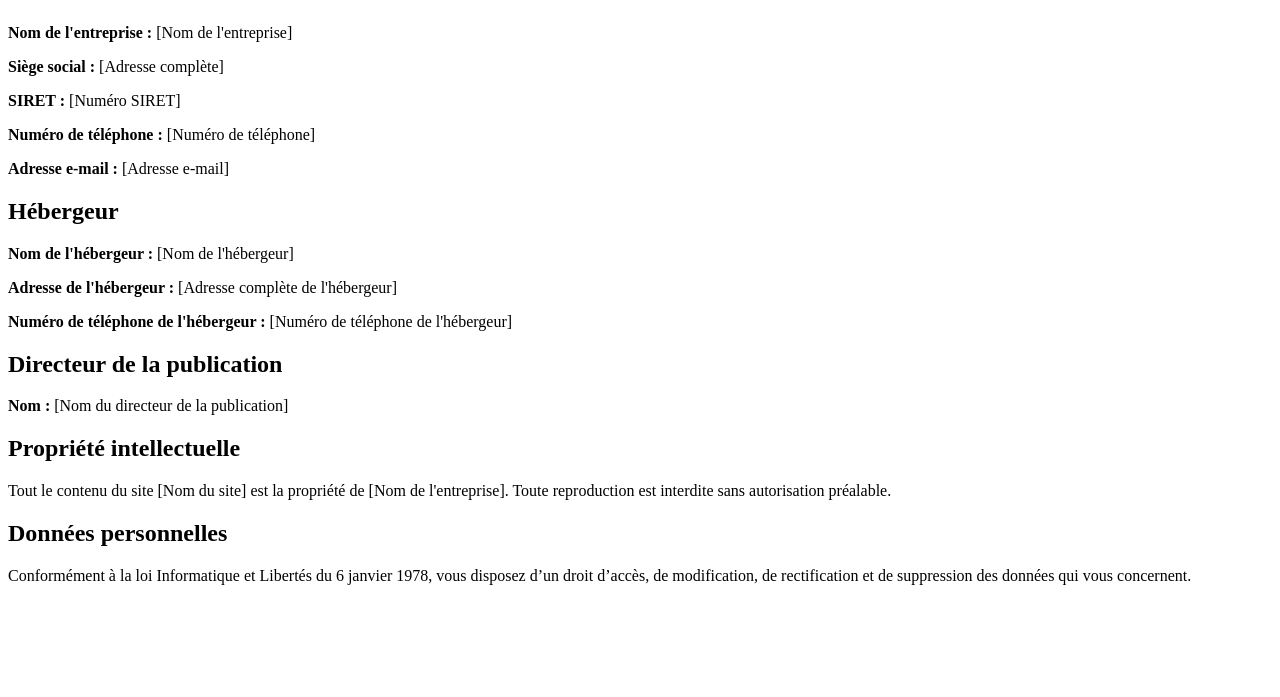
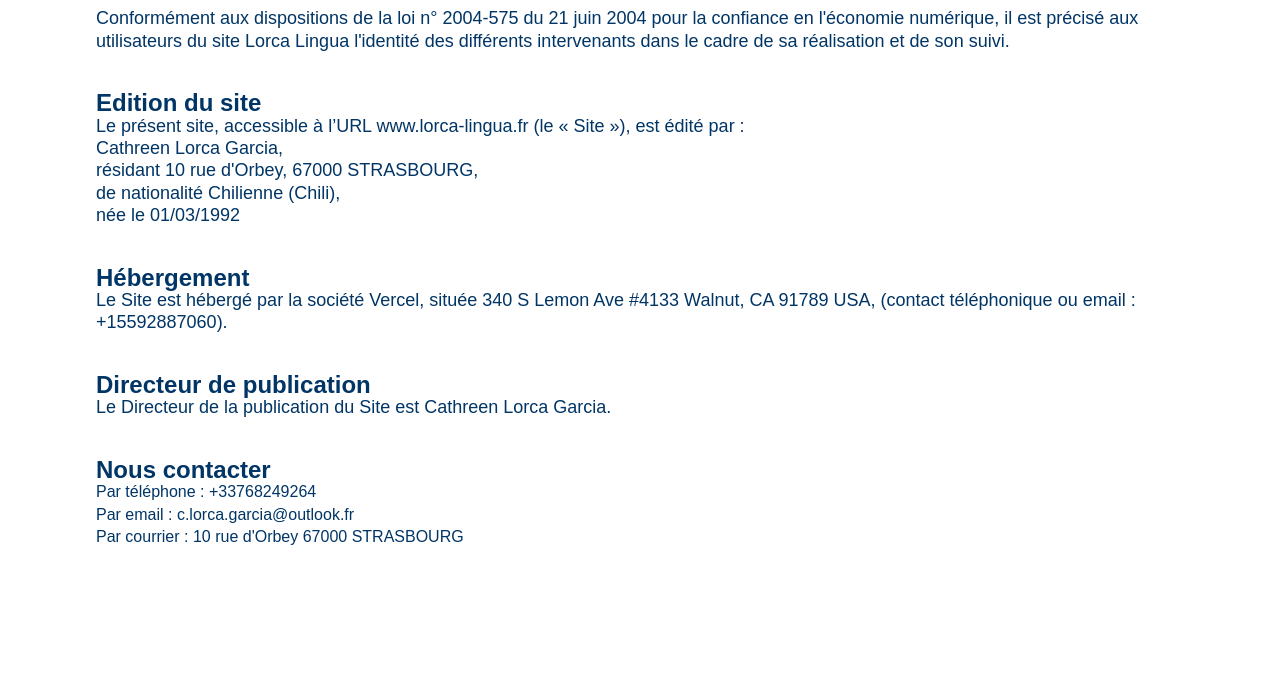
Before and after one commit to clarisselarese/Lorca-Lingua, a plain HTML site: page legal-information.html in a window 1280 px wide. Shown: the part 103-800 px from the top of the page. Drawn offline with Linux system fonts and the light colour scheme.

Commit message:
Mention légales styles

```diff
--- a/assets/styles/index.scss
+++ b/assets/styles/index.scss
@@ -9,6 +9,7 @@
 @import "./components/footer";
 @import "./pages/layout";
 @import "./pages/thank-you";
+@import "./pages/mention-legales";
 
 * {
   margin: 0;
--- /dev/null
+++ b/assets/styles/pages/_mention-legales.scss
@@ -0,0 +1,27 @@
+.only-text-page{
+    margin: 6vh 0;
+
+    .text-container{
+        display: flex;
+        flex-direction: column;
+        gap:40px;
+        color: $darkBlue;
+        line-height: 140%;
+
+        @include widthGeneral;
+
+        h1 {
+            @include titleSection;
+            text-align: center;
+        }
+
+        h2{
+            font-size: 1.5rem;
+            margin: 0;
+        }
+
+        p {
+            font-size: 18px;
+        }
+    }
+}
--- a/legal-information.html
+++ b/legal-information.html
@@ -1,33 +1,54 @@
 <!DOCTYPE html>
 <html lang="fr">
-<head>
-    <meta charset="UTF-8">
-    <meta name="viewport" content="width=device-width, initial-scale=1.0">
+  <head>
+    <meta charset="UTF-8" />
+    <meta name="viewport" content="width=device-width, initial-scale=1.0" />
     <title>Mentions légales</title>
-    <link rel="stylesheet" href="./assets/styles/pages/legal-information/legal-information.css">
-</head>
-<body>
-    <h1>Mentions légales</h1>
+    <link rel="stylesheet" href="./assets/styles/index.css" />
+  </head>
+  <body class="only-text-page">
+    <div class="text-container">
+      <h1>Mentions Légales</h1>
+      <p>
+        Conformément aux dispositions de la loi n° 2004-575 du 21 juin 2004 pour
+        la confiance en l'économie numérique, il est précisé aux utilisateurs du
+        site Lorca Lingua l'identité des différents intervenants dans le cadre
+        de sa réalisation et de son suivi.
+      </p>
 
-    <h2>Identité de l'éditeur</h2>
-    <p><strong>Nom de l'entreprise :</strong> [Nom de l'entreprise]</p>
-    <p><strong>Siège social :</strong> [Adresse complète]</p>
-    <p><strong>SIRET :</strong> [Numéro SIRET]</p>
-    <p><strong>Numéro de téléphone :</strong> [Numéro de téléphone]</p>
-    <p><strong>Adresse e-mail :</strong> [Adresse e-mail]</p>
+      <div>
+        <h2>Edition du site</h2>
+        <p>
+          Le présent site, accessible à l’URL www.lorca-lingua.fr (le « Site »),
+          est édité par : <br />
+          Cathreen Lorca Garcia,<br />
+          résidant 10 rue d'Orbey, 67000 STRASBOURG,<br />
+          de nationalité Chilienne (Chili),<br />
+          née le 01/03/1992
+        </p>
+      </div>
 
-    <h2>Hébergeur</h2>
-    <p><strong>Nom de l'hébergeur :</strong> [Nom de l'hébergeur]</p>
-    <p><strong>Adresse de l'hébergeur :</strong> [Adresse complète de l'hébergeur]</p>
-    <p><strong>Numéro de téléphone de l'hébergeur :</strong> [Numéro de téléphone de l'hébergeur]</p>
+      <div>
+        <h2>Hébergement</h2>
+        <p>
+          Le Site est hébergé par la société Vercel, située 340 S Lemon Ave
+          #4133 Walnut, CA 91789 USA, (contact téléphonique ou email :
+          +15592887060).
+        </p>
+      </div>
 
-    <h2>Directeur de la publication</h2>
-    <p><strong>Nom :</strong> [Nom du directeur de la publication]</p>
-
-    <h2>Propriété intellectuelle</h2>
-    <p>Tout le contenu du site [Nom du site] est la propriété de [Nom de l'entreprise]. Toute reproduction est interdite sans autorisation préalable.</p>
-
-    <h2>Données personnelles</h2>
-    <p>Conformément à la loi Informatique et Libertés du 6 janvier 1978, vous disposez d’un droit d’accès, de modification, de rectification et de suppression des données qui vous concernent.</p>
-</body>
+      <div>
+        <h2>Directeur de publication</h2>
+        <p>Le Directeur de la publication du Site est Cathreen Lorca Garcia.</p>
+      </div>
+      <div>
+        <h2>Nous contacter</h2>
+        <ul>
+          <li>Par téléphone : +33768249264</li>
+          <li>Par email : c.lorca.garcia@outlook.fr</li>
+          <li>Par courrier : 10 rue d'Orbey 67000 STRASBOURG</li>
+        </ul>
+      </div>
+    </div>
+  </body>
 </html>
```
Also changed, not shown: assets/styles/_settings.scss (line endings or trailing spaces), assets/styles/index.css, 1 other file.
